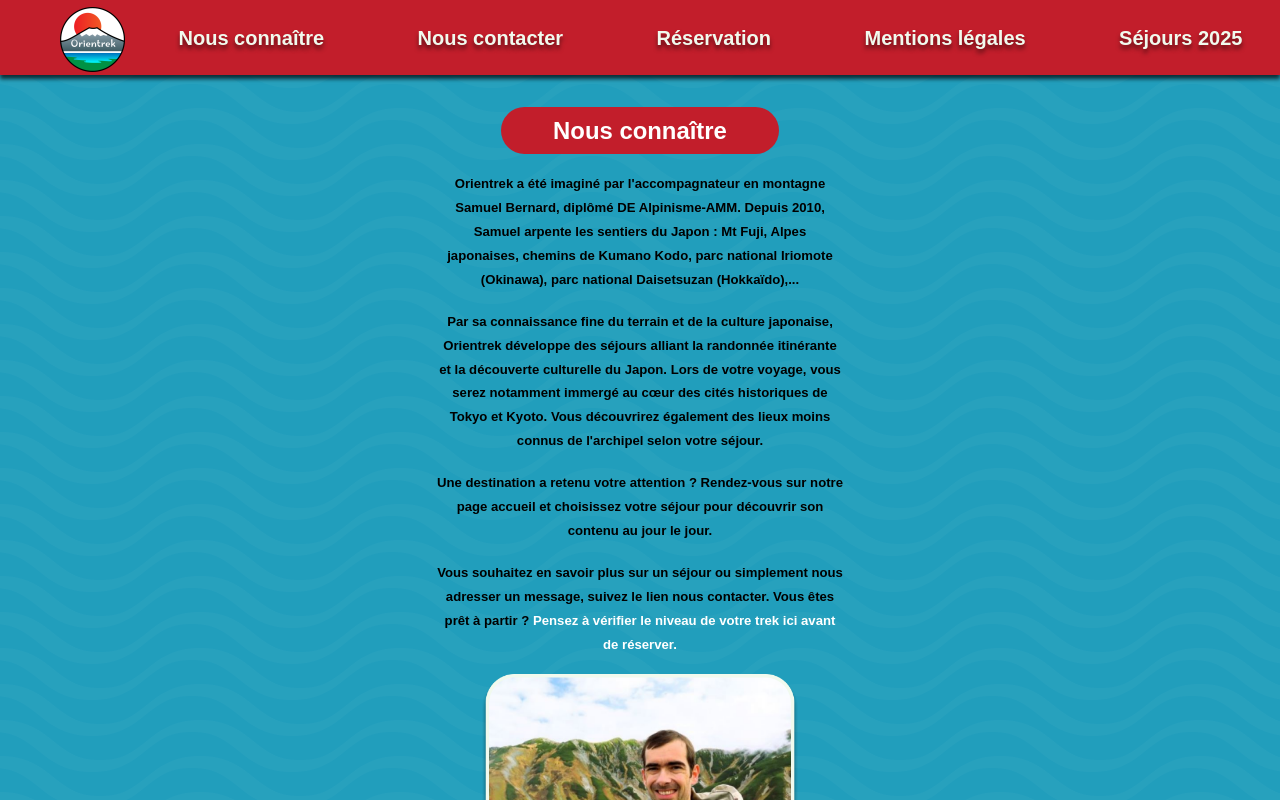
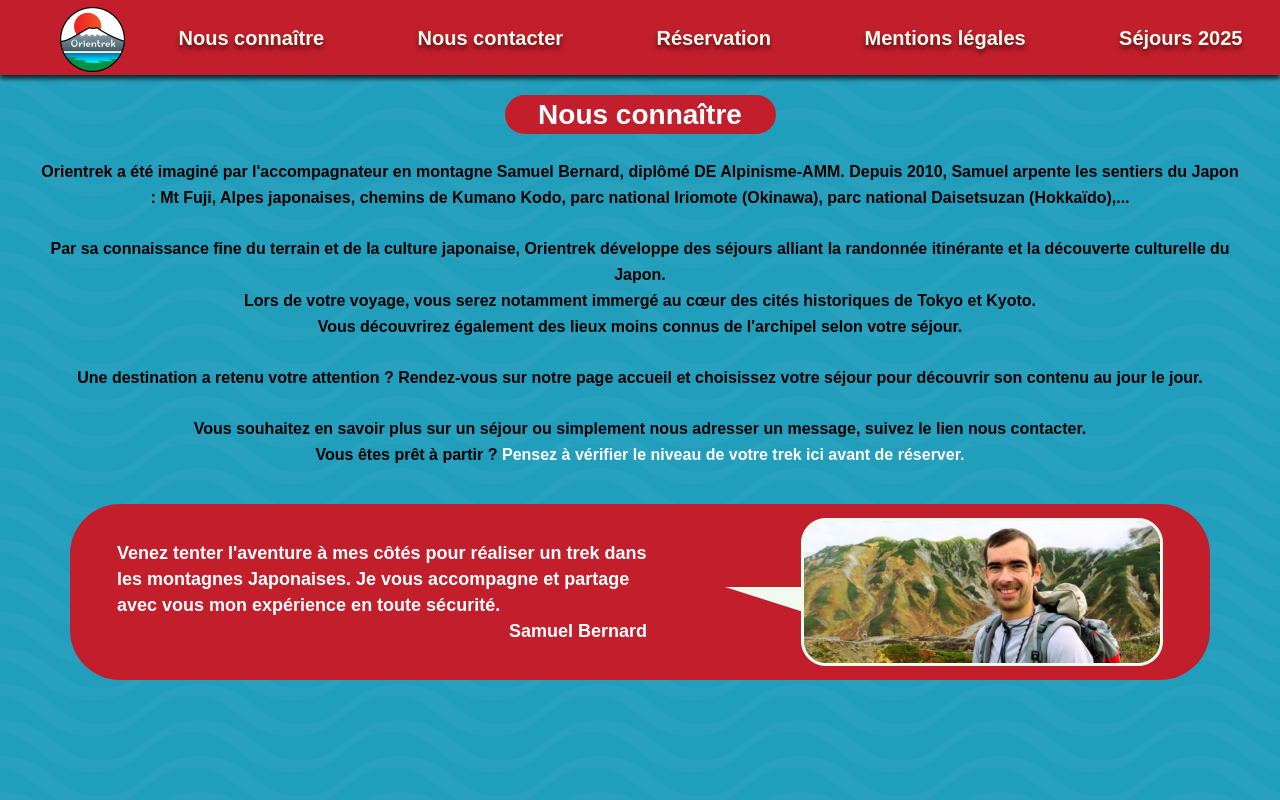
Before and after one commit to Baradel-Clement/Orientrek, a Next.js app: page /nous-connaitre in a window 1280 px wide. Shown: the top 800 px of the page. Built offline with nearby package versions, Linux system fonts and the light colour scheme; a web font is replaced by a local one.

Commit message:
page nous connaitre PC

```diff
--- a/pages/contact.tsx
+++ b/pages/contact.tsx
@@ -11,7 +11,7 @@ const Contact: NextPageWithLayout<Props> = () => (
         <h1>Nous contacter</h1>
         <p>Trois solutions pour échanger avec Orientrek :</p>
         <p>
-          Nous téléphoner au : <span className="underline">04 81 91 31 18</span>
+          Nous téléphoner au : <span>04 81 91 31 18</span>
         </p>
         <p>
           Nous envoyer un email à : <a className="underline" href="mailto:contact@orientrek.com">contact@orientrek.com</a>
--- a/pages/nous-connaitre.tsx
+++ b/pages/nous-connaitre.tsx
@@ -2,6 +2,7 @@ import Layout from "../components/Layout";
 import { NextPageWithLayout } from "./_app";
 import Link from "next/link";
 import samuelImg from "../public/assets/samuel.png";
+import samuelImgDesktop from "../public/assets/samuel-desktop.png";
 import Image from "next/image";
 
 type Props = {};
@@ -22,8 +23,10 @@ const Nous: NextPageWithLayout<Props> = () => {
           <p>
             Par sa connaissance fine du terrain et de la culture japonaise,
             Orientrek développe des séjours alliant la randonnée itinérante et
-            la découverte culturelle du Japon. Lors de votre voyage, vous serez
-            notamment immergé au cœur des cités historiques de Tokyo et Kyoto.
+            la découverte culturelle du Japon. <br />
+            Lors de votre voyage, vous serez notamment immergé au cœur des cités
+            historiques de Tokyo et Kyoto.
+            <br />
             Vous découvrirez également des lieux moins connus de l'archipel
             selon votre séjour.
           </p>
@@ -34,19 +37,34 @@ const Nous: NextPageWithLayout<Props> = () => {
           </p>
           <p>
             Vous souhaitez en savoir plus sur un séjour ou simplement nous
-            adresser un message, suivez le lien nous contacter. Vous êtes prêt à
-            partir ?{" "}
+            adresser un message, suivez le lien nous contacter. <br />
+            Vous êtes prêt à partir ?{" "}
             <Link href={"/difficultes"}>
               Pensez à vérifier le niveau de votre trek ici avant de réserver.
             </Link>
           </p>
-          <Image src={samuelImg} alt="image sejour" />
-          <p className="quote">
+          <Image
+            src={samuelImg}
+            alt="Photo de Samuel bernard"
+            className="mobile"
+          />
+          <p className="quote mobile">
             Venez tenter l'aventure à mes côtés pour réaliser un trek dans les
             montagnes Japonaises. Je vous accompagne et partage avec vous mon
             expérience en toute sécurité.
           </p>
-          <p className="quote">Samuel Bernard</p>
+          <p className="quote mobile">Samuel Bernard</p>
+          <div className="quote-desktop">
+            <div className="quote-desktop-desc">
+              <p>
+                Venez tenter l'aventure à mes côtés pour réaliser un trek dans
+                les montagnes Japonaises. Je vous accompagne et partage avec
+                vous mon expérience en toute sécurité.
+              </p>
+              <p>Samuel Bernard</p>
+            </div>
+            <Image src={samuelImgDesktop} alt="Photo de Samuel bernard" />
+          </div>
         </div>
       </section>
     </Layout>
--- a/styles/3-layout/_contact.scss
+++ b/styles/3-layout/_contact.scss
@@ -37,6 +37,9 @@
       & > a.underline,
       & > span.underline {
         text-decoration: underline;
+      }
+      & > a,
+      & > span {
         color: $white;
       }
 
--- a/styles/3-layout/_nous.scss
+++ b/styles/3-layout/_nous.scss
@@ -8,11 +8,16 @@
   flex-direction: column;
   padding-top: 90px;
 
+  .quote-desktop {
+    display: none;
+  }
+
   & > .PageNous-container {
     width: 340px;
     @extend %flex-start-center;
     flex-flow: column;
     color: black;
+    overflow: hidden;
 
     & > h1 {
       width: 233px;
@@ -41,7 +46,7 @@
         line-height: 25px;
       }
 
-      &> a {
+      & > a {
         color: white;
         &:hover {
           text-decoration: underline;
@@ -91,5 +96,167 @@
       }
     }
   }
+}
 
+@media screen and (min-width: 1200px) {
+  .PageNous {
+    .mobile {
+      display: none;
+    }
+
+    width: 100vw;
+    min-height: unset;
+    height: 100vh;
+    padding-top: 95px;
+
+    & > .PageNous-container {
+      width: 1200px;
+
+      & > h1 {
+        width: 271px;
+        font-size: 28px;
+        height: 39px;
+      }
+
+      & > p,
+      & > a {
+        font-size: 16px;
+        line-height: 26px;
+      }
+
+      & > p {
+        margin-top: 25px;
+
+        & > a {
+          color: white;
+          &:hover {
+            text-decoration: underline;
+          }
+        }
+      }
+
+      & > .quote-desktop {
+        display: flex;
+        align-items: center;
+        justify-content: space-between;
+        padding: 14px 47px;
+        background-color: $red;
+        width: 1140px;
+        border-radius: 50px;
+        margin-top: 36px;
+
+        & > .quote-desktop-desc {
+          display: flex;
+          justify-content: space-between;
+          flex-flow: column;
+          width: 530px;
+
+          & > p {
+            color: white;
+            font-size: 18px;
+            font-weight: bold;
+            line-height: 26px;
+            width: auto;
+
+            &:last-child {
+              align-self: flex-end;
+            }
+          }
+        }
+
+        & > img {
+          width: 438px;
+          height: auto;
+        }
+      }
+    }
+  }
 }
+@media screen and (min-width: 1450px) {
+  .PageNous {
+    padding-top: 114.79289941px;
+
+    & > .PageNous-container {
+      width: 1450.57471264px;
+
+      & > h1 {
+        width: 327.41358025px;
+        font-size: 33.84418902px;
+        height: 47.14351852px;
+      }
+
+      & > p,
+      & > a {
+        font-size: 19.33697106px;
+        line-height: 31.41914225px;
+      }
+
+      & > p {
+        margin-top: 30.17241379px;
+      }
+
+      & > .quote-desktop {
+        padding: 16.91666667px 56.83333333px;
+        width: 1378.78787879px;
+        margin-top: 43.52040816px;
+
+        & > .quote-desktop-desc {
+          width: 641.73387097px;
+
+          & > p {
+            font-size: 21.76507395px;
+            line-height: 31.41914225px;
+          }
+        }
+
+        & > img {
+          width: 528.52726758px;
+        }
+      }
+    }
+  }
+}
+@media screen and (min-width: 1700px) {
+  .PageNous {
+    padding-top: 134.89417989px;
+
+    & > .PageNous-container {
+      width: 1701.17647059px;
+
+      & > h1 {
+        width: 384.70588235px;
+        font-size: 39.70588235px;
+        height: 55.37216828px;
+      }
+
+      & > p,
+      & > a {
+        font-size: 22.64705882px;
+        line-height: 36.47058824px;
+      }
+
+      & > p {
+        margin-top: 35.29411765px;
+      }
+
+      & > .quote-desktop {
+        padding: 19.85294118px 66.23529412px;
+        width: 1620px;
+        margin-top: 51.05882353px;
+
+        & > .quote-desktop-desc {
+          width: 752.94117647px;
+
+          & > p {
+            font-size: 25.52941176px;
+            line-height: 36.47058824px;
+          }
+        }
+
+        & > img {
+          width: 621.17647059px;
+        }
+      }
+    }
+  }
+}
```
Also changed, not shown: public/assets/samuel-desktop.png (added).
